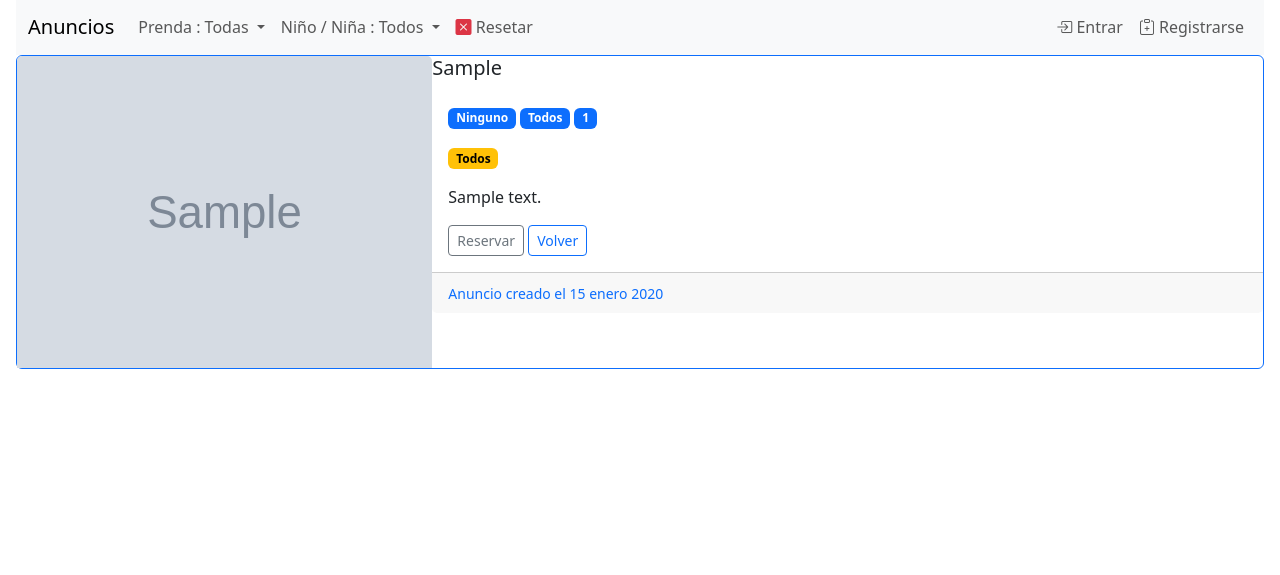
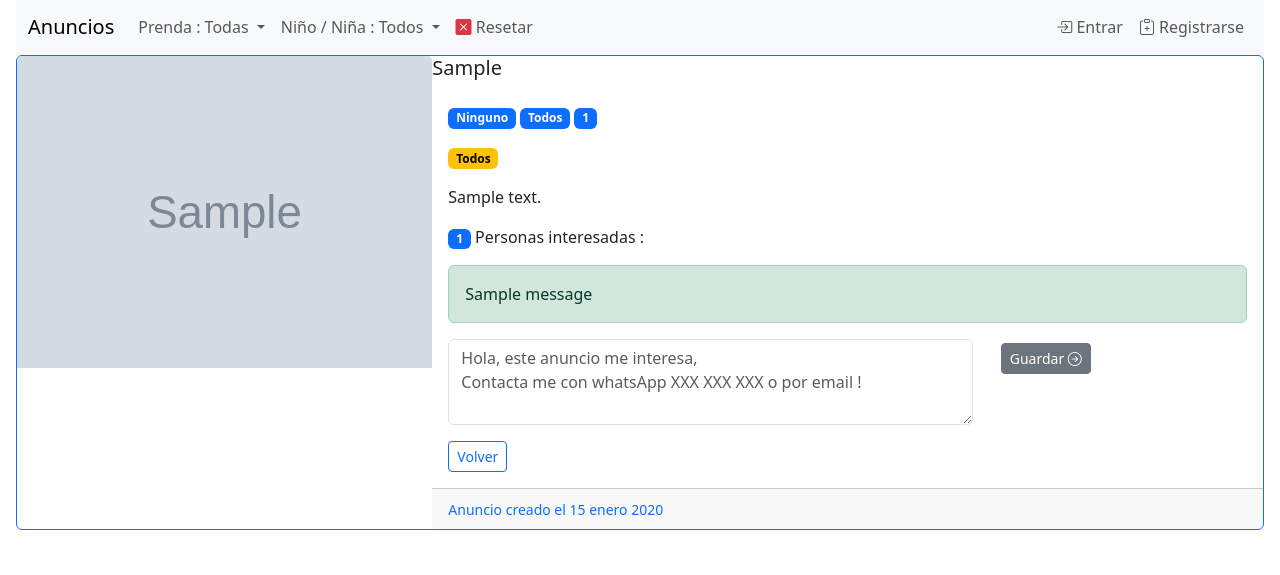
Before and after one commit to DarkCastor111/MercadoCentral, a Django app: page /1/1/ in a window 1280 px wide. Shown: the part 225-800 px from the top of the page. Run offline with Django 5.2, Linux system fonts and the light colour scheme; tables that the repository leaves empty hold one stand-in row (values such as "Sample post"); grey boxes marked "Sample" are stand-in pictures; one stand-in notice (Sample message) is shown.

Commit message:
Version 00.09 Core Reservar

```diff
--- a/mercadocentral/core/admin.py
+++ b/mercadocentral/core/admin.py
@@ -1,6 +1,7 @@
 from django.contrib import admin
-from .models import Anuncio
+from .models import Anuncio, Mensaje
 
 # Register your models here.
 
 admin.site.register(Anuncio)
+admin.site.register(Mensaje)
--- a/mercadocentral/core/models.py
+++ b/mercadocentral/core/models.py
@@ -67,3 +67,19 @@ class Anuncio(models.Model):
 
     def __str__(self):
         return self.designacion
+
+class Mensaje(models.Model):
+
+    anuncio = models.ForeignKey(Anuncio, on_delete=models.CASCADE, related_name="mensajes_anuncio")
+    author = models.ForeignKey(User, on_delete=models.CASCADE, related_name="mensajes_author")
+    texto = models.TextField(verbose_name="Mensaje")
+    created = models.DateTimeField(auto_now_add=True, verbose_name="Fecha de creación")
+    updated = models.DateTimeField(auto_now=True, verbose_name="Fecha de edición")
+
+    class Meta:
+        verbose_name = "mensaje"
+        verbose_name_plural = "mensajes"
+        ordering = ['-created']
+
+    def __str__(self):
+        return f'{self.created.strftime("%d/%m/%Y %H:%M")}'
--- a/mercadocentral/core/templates/core/anuncio_detail.html
+++ b/mercadocentral/core/templates/core/anuncio_detail.html
@@ -30,8 +30,56 @@
                     <span class="badge text-bg-warning">{{ anuncio.get_estado_display }}</span>
                 </p>
                 <p class="card-text">{{ anuncio.descripcion|linebreaksbr|safe }}</p>
-                <a href="#" class="btn btn-outline-secondary btn-block btn-sm">Reservar</a>
-                <a href="{% url 'core_home' %}" class="btn btn-outline-primary btn-block btn-sm">Volver</a>
+
+                <p class="card-text"> <span class="badge text-bg-primary">{{ interesados_usernames|length }}</span> Personas interesadas :
+                    {% if user == anuncio.usuario %}
+                        {% for usrname in interesados_usernames %}
+                            {% if forloop.last %}
+                                {{ usrname }}
+                            {% else %}
+                                {{ usrname }},
+                            {% endif %}
+                        {% endfor %}
+                    {% endif %}
+
+                </p>
+
+                {% for mensaje in anuncio.mensajes_anuncio.all|dictsort:"created" %}
+                    {% if user == anuncio.usuario or user == mensaje.author %}
+                    <div class="alert alert-light" role="alert">
+                            <div class="col-md-6">
+                                {{ mensaje.created }}<br>
+                                <b>{{ mensaje.author }}</b> ({{ mensaje.author.email }}) :
+                            </div>
+
+                            <div class="text-end">
+                                {{ mensaje.texto|linebreaksbr }}
+                            </div>
+                    </div>
+                    {% endif %}
+                {% endfor %}
+
+                {% include 'core/bloc_messages.html' %}
+
+                {% if user != anuncio.usuario %}
+                <form action="{% url 'api_reservar' %}" method="post">
+                    {% csrf_token %}
+                    <input type="hidden" name="form_pk_anuncio" value="{{ anuncio.pk }}">
+                    <div class="row">
+                        <div class="col-8">
+                            <textarea name="form_mensaje" cols="40" rows="3" class="form-control" required="" placeholder="Hola, este anuncio me interesa, &#10;Contacta me con whatsApp XXX XXX XXX o por email !"></textarea>
+                        </div>
+                        <div class="col-4">
+                            <button class="btn btn-secondary btn-sm m-1" type="submit">
+                                Guardar <i class="bi bi-arrow-right-circle"></i>
+                            </button>
+                        </div>
+                    </div>
+                </form>
+                {% endif %}
+
+
+                <a href="{% url 'core_home' %}" class="btn btn-outline-primary btn-block btn-sm mt-3">Volver</a>
             </div>
 
             <div class="card-footer">
--- /dev/null
+++ b/mercadocentral/core/templates/core/bloc_messages.html
@@ -0,0 +1,7 @@
+{% if messages %}
+    {% for message in messages %}
+        <div class="alert alert-{{ message.tags }}" role="alert">
+        {{ message }}
+        </div>
+    {% endfor %}
+{% endif %}
--- a/mercadocentral/core/templates/core/navbar.html
+++ b/mercadocentral/core/templates/core/navbar.html
@@ -103,6 +103,9 @@
                     <a class="nav-link" href="{% url 'core_mis' %}">Mis Anuncios</a>
                 </li>
                 <li class="nav-item">
+                    <a class="nav-link" href="{% url 'core_fav' %}">Favoritos</a>
+                </li>
+                <li class="nav-item">
                     <a class="nav-link" href="{% url 'core_nv_anun' %}">Crear Anuncio</a>
                 </li>
                 {% endif %}
--- a/mercadocentral/core/views.py
+++ b/mercadocentral/core/views.py
@@ -1,11 +1,14 @@
-from django.shortcuts import render
+from django.shortcuts import render, redirect
 from django.views.generic.list import ListView
 from django.views.generic.detail import DetailView
 from django.views.generic.edit import CreateView
 from django.urls import reverse_lazy
+from django.db import IntegrityError
 from django.contrib.auth.decorators import login_required
+from django.contrib import messages
 from django.utils.decorators import method_decorator
-from .models import Anuncio
+from django.utils.text import slugify
+from .models import Anuncio, Mensaje
 from .forms import AnuncioForm
 
 # Create your views here.
@@ -57,6 +60,17 @@ class AnunciosListView(ListView):
 class AnuncioDetailView(DetailView):
     model = Anuncio
 
+    def get_context_data(self, **kwargs):
+        context = super().get_context_data(**kwargs)
+        anuncio = self.get_object()
+        # Get distinct authors of mensajes for this anuncio
+        context['interesados_usernames'] = list(set(
+            Mensaje.objects.filter(anuncio=anuncio)
+            .values_list('author__username', flat=True)
+        ))
+        return context
+
+@method_decorator(login_required, name='dispatch')
 class MisAnunciosListView(ListView):
     model= Anuncio
 
@@ -65,6 +79,15 @@ class MisAnunciosListView(ListView):
         queryset = super().get_queryset()
         queryset = queryset.filter(usuario = self.request.user)
         return queryset
+
+@method_decorator(login_required, name='dispatch')
+class AnunciosFavoritosListView(ListView):
+    model = Anuncio
+    context_object_name = 'anuncios'
+
+    def get_queryset(self):
+        user = self.request.user
+        return Anuncio.objects.filter(mensajes_anuncio__author=user).distinct()
 
 @method_decorator(login_required, name='dispatch')
 class AnuncioCreateView(CreateView):
@@ -77,3 +100,27 @@ class AnuncioCreateView(CreateView):
     def form_valid(self, form):
         form.instance.usuario = self.request.user
         return super().form_valid(form)
+
+def api_reservar(request):
+    pk_anuncio = request.POST["form_pk_anuncio"]
+    ancio = Anuncio.objects.get(pk=pk_anuncio)
+    msj = request.POST["form_mensaje"]
+
+
+    if not msj or msj.strip() == "":
+        messages.warning(request, "El mensaje no puede estar vacío.")
+        return redirect('core_anuncio', pk=pk_anuncio, page_slug=slugify(ancio.designacion))
+
+    try:
+        com = Mensaje.objects.create(
+            anuncio=ancio,
+            author=request.user,
+            texto=msj
+        )
+        com.save()
+    except (IntegrityError, ValueError):
+        messages.warning(request, "Error al guardar el mensaje.")
+        return redirect('core_anuncio', pk=pk_anuncio, page_slug=slugify(ancio.designacion))
+
+    messages.success(request, "Mensaje guardado correctamente.")
+    return redirect('core_anuncio', pk=pk_anuncio, page_slug=slugify(ancio.designacion))
--- a/mercadocentral/mercadocentral/urls.py
+++ b/mercadocentral/mercadocentral/urls.py
@@ -25,7 +25,9 @@ urlpatterns = [
     path('', views.AnunciosListView.as_view(), name='core_home'),
     path('<int:pk>/<slug:page_slug>/', views.AnuncioDetailView.as_view(), name='core_anuncio'),
     path('misanuncios/', views.MisAnunciosListView.as_view(), name='core_mis'),
+    path('favoritos/', views.AnunciosFavoritosListView.as_view(), name='core_fav'),
     path('nv_anuncio/', views.AnuncioCreateView.as_view(), name='core_nv_anun' ),
+    path('reservar/', views.api_reservar, name='api_reservar' ),
     path('admin/', admin.site.urls),
     # Paths de Auth
     path('usuarios/', include(usuarios_patterns)),
```
Also changed, not shown: mercadocentral/core/migrations/0005_comentario.py (added), mercadocentral/core/migrations/0006_mensaje_delete_comentario.py (added).
